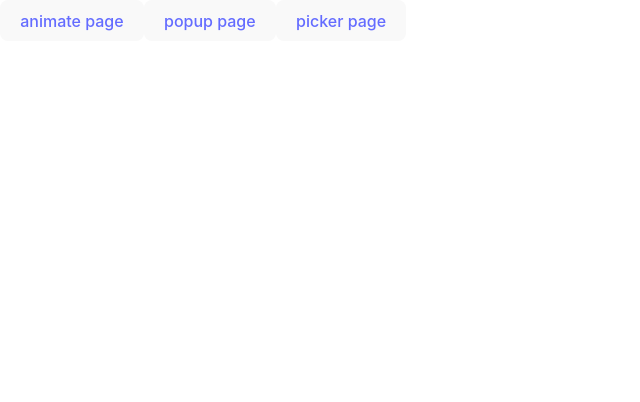
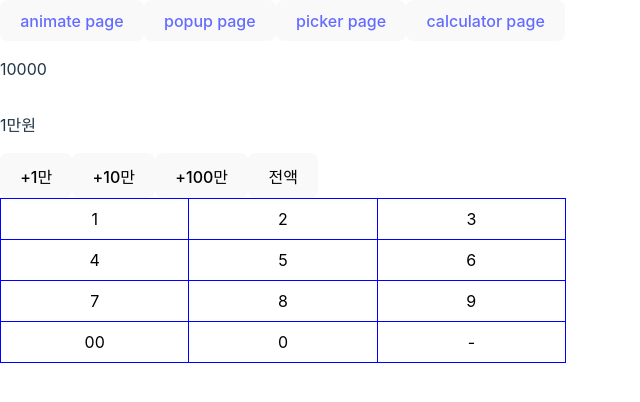
Before and after one commit to akachun/react-vite-yarn, a React (Vite) app: page /calculator in a window 1280 px wide. Shown: the top 402 px of the page, without its empty margins (0-640 px from the left). Built offline with nearby package versions, Linux system fonts and the light colour scheme.

Commit message:
calculator add

```diff
--- a/src/App.tsx
+++ b/src/App.tsx
@@ -2,6 +2,7 @@ import { BrowserRouter, Link, Route, Routes } from "react-router-dom";
 import AnimatePage from "./page/AnimatePage";
 import PopupTestPage from "./page/PopupTestPage";
 import PickerTestPage from "./page/PickerTestPage";
+import CalculatorPage from "./page/CalculatorPage";
 
 function App() {
   return (
@@ -25,11 +26,15 @@ function App() {
             <button>
               <Link to="/picker">picker page</Link>
             </button>
+            <button>
+              <Link to="/calculator">calculator page</Link>
+            </button>
           </div>
           <Routes>
             <Route path="/animate" element={<AnimatePage />} />
             <Route path="/popup" element={<PopupTestPage />} />
             <Route path="/picker" element={<PickerTestPage />} />
+            <Route path="/calculator" element={<CalculatorPage />} />
           </Routes>
         </div>
       </BrowserRouter>
--- /dev/null
+++ b/src/page/CalculatorPage.tsx
@@ -0,0 +1,74 @@
+import { useEffect, useState } from "react";
+import { numberToKorean } from "../util/number";
+import { styled } from "styled-components";
+const MAX_AMOUNT = 1000000000;
+const PadWrapper = styled.div`
+  width: 100%;
+  display: grid;
+  grid-template-columns: 1fr 1fr 1fr;
+  grid-template-rows: 1fr 1fr 1fr 1fr;
+  border-top: 1px solid blue;
+  border-left: 1px solid blue;
+`;
+const Pad = styled.div`
+  display: flex;
+  align-items: center;
+  justify-content: center;
+  height: 40px;
+  color: #000000;
+  background-color: #fff;
+  border-bottom: 1px solid blue;
+  border-right: 1px solid blue;
+`;
+const CalculatorPage = () => {
+  const [amount, setAmount] = useState(10000);
+  useEffect(() => {
+    if (amount > MAX_AMOUNT) {
+      setAmount(MAX_AMOUNT);
+    }
+  }, [amount]);
+
+  const add = (value: number) => {
+    if (amount + value > MAX_AMOUNT) return;
+    setAmount(amount + value);
+  };
+
+  const append = (value: number, multi: number = 10) => {
+    if (amount * multi + value > MAX_AMOUNT) return;
+    setAmount(amount * multi + value);
+  };
+
+  const pop = () => {
+    setAmount((prev) => Math.floor(prev / 10));
+  };
+  return (
+    <>
+      <p>{amount}</p>
+      <p>{amount > 9999 && numberToKorean(amount)}</p>
+      <div>
+        <button onClick={() => add(10000)}>+1만</button>
+        <button onClick={() => add(100000)}>+10만</button>
+        <button onClick={() => add(1000000)}>+100만</button>
+        <button onClick={() => setAmount(MAX_AMOUNT)}>전액</button>
+      </div>
+      <PadWrapper>
+        {Array.from(Array(9).keys()).map((i, index) => (
+          <Pad key={index} onClick={() => append(i + 1)}>
+            {i + 1}
+          </Pad>
+        ))}
+        <Pad key={9} onClick={() => append(0, 100)}>
+          00
+        </Pad>
+        <Pad key={10} onClick={() => append(0)}>
+          0
+        </Pad>
+        <Pad key={9} onClick={() => pop()}>
+          -
+        </Pad>
+      </PadWrapper>
+    </>
+  );
+};
+
+export default CalculatorPage;
```
